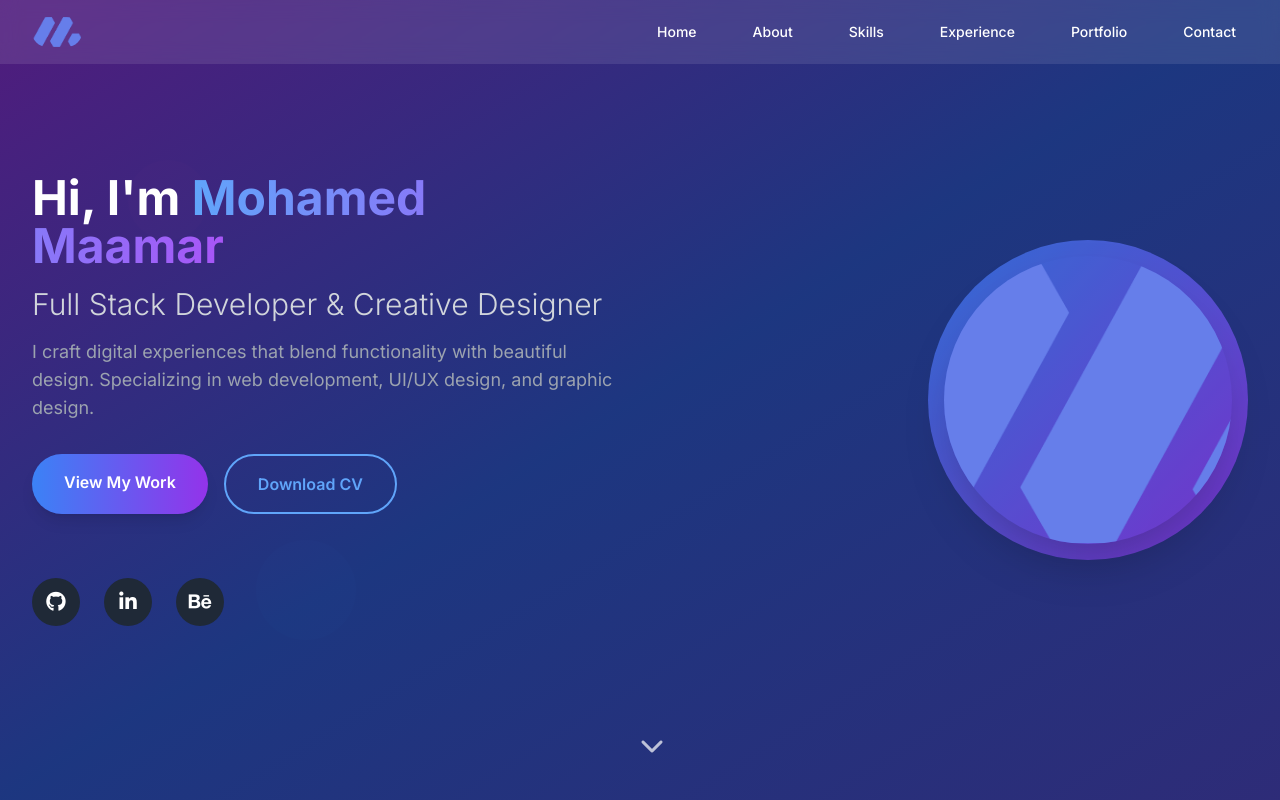
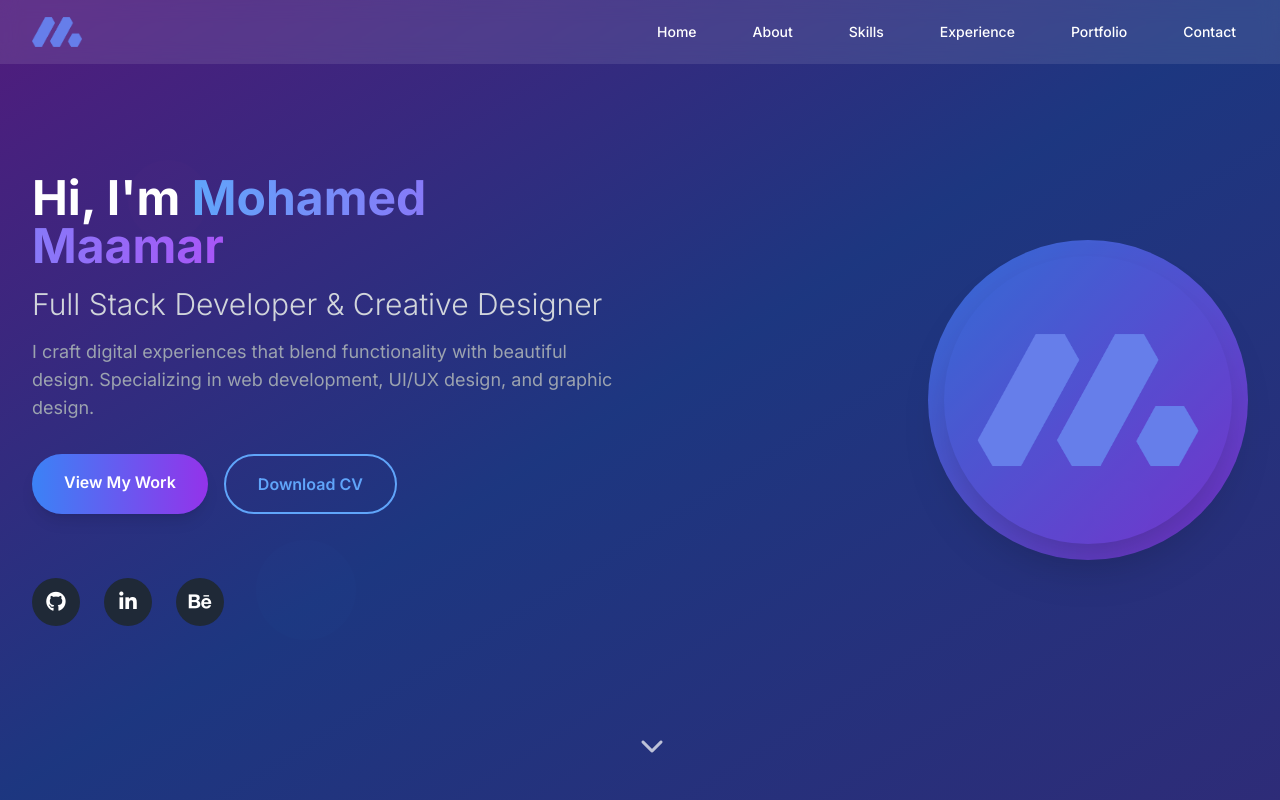
Before and after one commit to maamar404/maamar404.github.io, a website: page index.html in a window 1280 px wide. Shown: the top 800 px of the page. Drawn offline with nearby package versions, Linux system fonts and the light colour scheme; files that its build step writes are made by us from their sources.

Commit message:
Logo update

```diff
--- a/index.html
+++ b/index.html
@@ -70,7 +70,7 @@
             <div class="flex items-center justify-between h-16">
                 <div class="flex items-center">
                     <a href="#home">
-                    <img src="src/assets/logo.png" width="50" alt="Mohamed Maamar" class="rounded-full">
+                    <img src="src/assets/logo.png" width="50" alt="Mohamed Maamar" >
                     </a>
                 </div>
 
@@ -156,7 +156,7 @@
                 <div class="flex justify-center lg:justify-end animate-fadeInRight">
                     <div class="relative">
                         <div class="w-80 h-80 bg-gradient-to-br from-blue-500 to-purple-600 rounded-full animate-pulse-slow"></div>
-                        <img src="src/assets/logo.png" alt="Mohamed Maamar" class="absolute inset-4 w-72 h-72 rounded-full object-cover shadow-2xl">
+                        <img src="src/assets/logo1.png" alt="Mohamed Maamar" class="absolute inset-4 w-72 h-72 rounded-full object-cover shadow-2xl">
                     </div>
                 </div>
             </div>
```
Also changed, not shown: src/assets/logo1.png (added).
